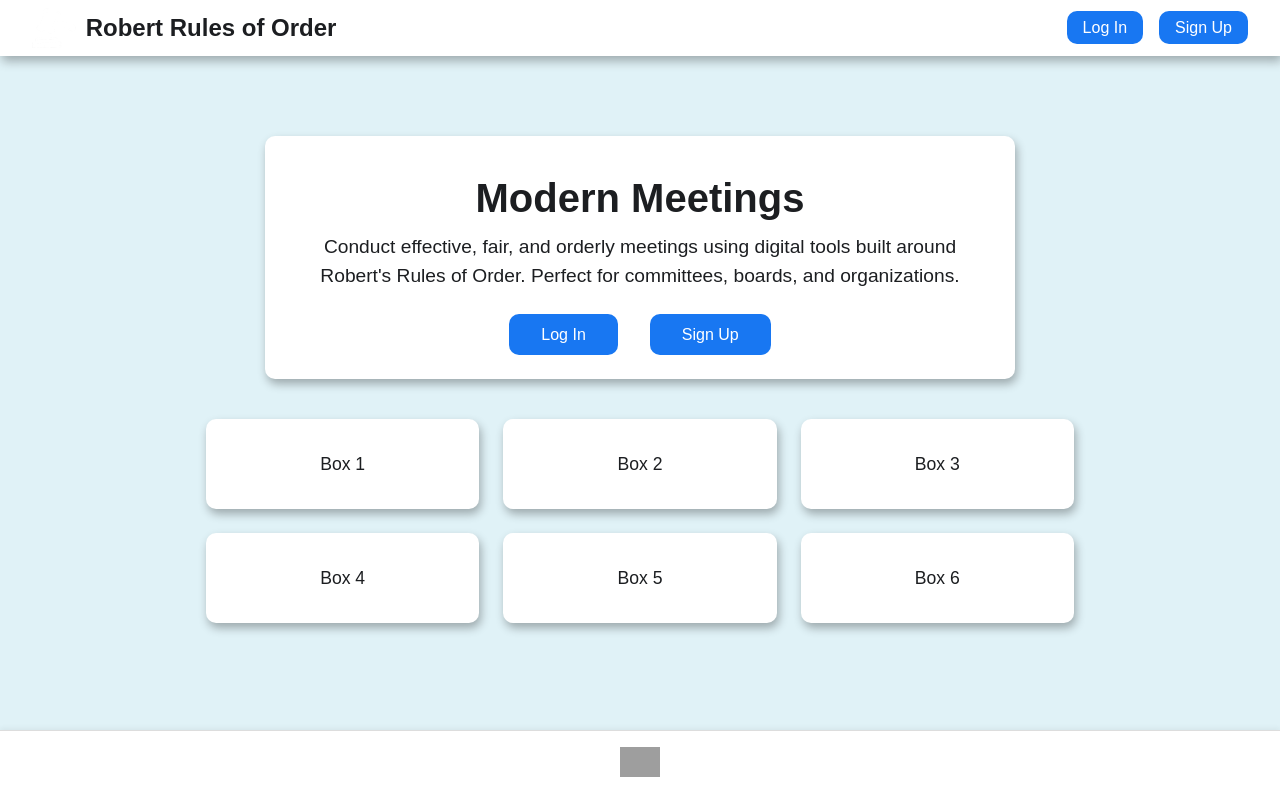
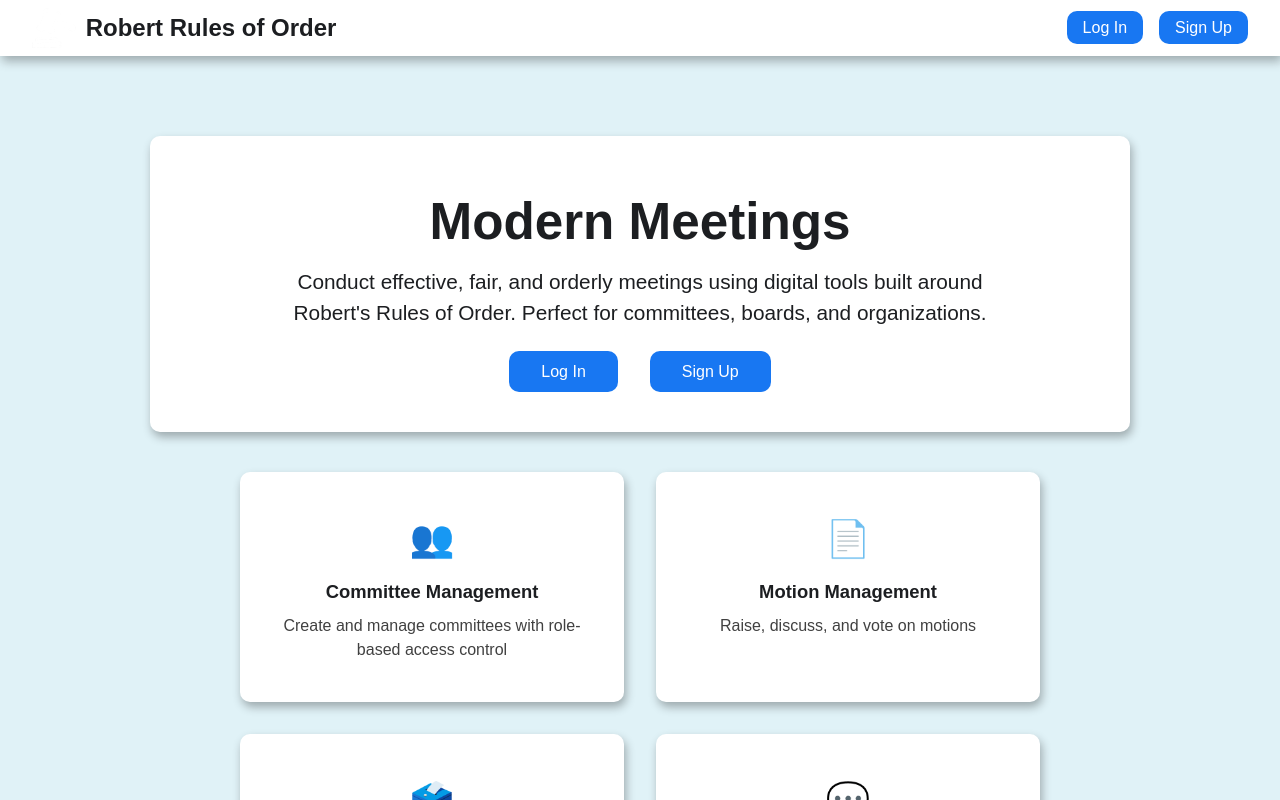
Before and after one commit to calebelster/CSCI432_RROO, a React (Vite) app: page / in a window 1280 px wide. Built offline with nearby package versions, Linux system fonts and the light colour scheme; no server answers; grey boxes are pictures that could not be loaded; a web font is replaced by a local one.

Commit message:
landing page customization

```diff
--- a/src/pages/LandingPage.jsx
+++ b/src/pages/LandingPage.jsx
@@ -27,13 +27,60 @@ function LandingPage() {
                 </div>
             </main>
             <div className="info-grid">
-                <div className="info-box">Box 1</div>
-                <div className="info-box">Box 2</div>
-                <div className="info-box">Box 3</div>
-                <div className="info-box">Box 4</div>
-                <div className="info-box">Box 5</div>
-                <div className="info-box">Box 6</div>
+                <div className="info-box">
+                    <div className="icon">👥</div>
+                    <div className="info-title">Committee Management</div>
+                    <div className="info-text">Create and manage committees with role-based access control</div>
+                </div>
+                <div className="info-box">
+                    <div className="icon">📄</div>
+                    <div className="info-title">Motion Management</div>
+                    <div className="info-text">Raise, discuss, and vote on motions</div>
+                </div>
+                <div className="info-box">
+                    <div className="icon">🗳️</div>
+                    <div className="info-title">Voting System</div>
+                    <div className="info-text">Anonymous or recorded voting</div>
+                </div>
+                <div className="info-box">
+                    <div className="icon">💬</div>
+                    <div className="info-title">Discussions</div>
+                    <div className="info-text">Give your thoughts on whether you support a motion</div>
+                </div>
+                <div className="info-box">
+                    <div className="icon">🔒</div>
+                    <div className="info-title">Role-based Permissions</div>
+                    <div className="info-text">Owner, Chair, Member, and Observer roles</div>
+                </div>
+                {/* Parliamentary Procedure box removed per request */}
             </div>
+
+            <section className="how-section">
+                <h2>How It Works</h2>
+                <p className="how-sub">Simple steps to get your committee running smoothly</p>
+                <div className="how-steps">
+                    <div className="how-step">
+                        <div className="step-num">1</div>
+                        <div className="step-title">Create Committee</div>
+                        <div className="step-desc">Set up your committee and invite members</div>
+                    </div>
+                    <div className="how-step">
+                        <div className="step-num">2</div>
+                        <div className="step-title">Assign Roles</div>
+                        <div className="step-desc">Designate chairs, members, and observers</div>
+                    </div>
+                    <div className="how-step">
+                        <div className="step-num">3</div>
+                        <div className="step-title">Raise Motions</div>
+                        <div className="step-desc">Submit motions for discussion and voting</div>
+                    </div>
+                    <div className="how-step">
+                        <div className="step-num">4</div>
+                        <div className="step-title">Vote</div>
+                        <div className="step-desc">Vote on motions</div>
+                    </div>
+                </div>
+            </section>
         </>
     );
 }
--- a/src/styles/landing.css
+++ b/src/styles/landing.css
@@ -3,7 +3,7 @@
 :root {
     --border-radius: 10px;
     --background: var(--bg);
-    --box-shadow: 2px 5px 10px rgba(0,0,0,0.3);
+    --box-shadow: 2px 5px 10px rgba(0, 0, 0, 0.3);
 }
 
 body {
@@ -60,22 +60,23 @@ body {
     align-items: center;
     margin-top: 80px;
     background: var(--card);
-    padding: 2rem 2rem 2rem 2rem; /* top right bottom left */
+    padding: 3rem 3rem 3rem 3rem;
+    /* top right bottom left */
     border-radius: var(--border-radius);
     box-shadow: var(--box-shadow);
-    max-width: 750px;
+    max-width: 980px;
     margin-left: auto;
     margin-right: auto;
 }
 
 .main-title {
-    font-size: 2.5rem;
+    font-size: 3.2rem;
     margin: 0;
     color: var(--text);
 }
 
 .main-desc {
-    font-size: 1.2rem;
+    font-size: 1.3rem;
     margin-bottom: 2rem;
     color: var(--text);
     text-align: center;
@@ -99,20 +100,122 @@ body {
 }
 
 .info-grid {
-    display: grid;
-    grid-template-columns: repeat(3, 1fr);
-    gap: 1.5rem;
-    max-width: 900px;
+    display: flex;
+    flex-wrap: wrap;
+    justify-content: center;
+    /* center items as a group */
+    gap: 2rem;
+    /* Make the info grid span ~75% of the viewport and center it */
+    width: 75vw;
+    max-width: 1280px;
     margin: 2.5rem auto 0 auto;
     padding: 0 1rem;
+    box-sizing: border-box;
 }
 
 .info-box {
+    flex: 1 1 300px;
+    /* allow boxes to wrap, prefer three across */
+    max-width: 460px;
+    /* limit width so three fit comfortably */
     background: var(--card);
     border-radius: var(--border-radius);
     box-shadow: var(--box-shadow);
-    padding: 2rem 1.5rem;
+    padding: 2.5rem 2rem;
     text-align: center;
-    font-size: 1.1rem;
+    font-size: 1.15rem;
     color: var(--text);
 }
+
+.info-box .icon {
+    font-size: 36px;
+    margin-bottom: 12px;
+}
+
+.info-title {
+    font-weight: 700;
+    margin-bottom: 8px;
+    font-size: 1.15rem;
+}
+
+.info-text {
+    font-size: 1rem;
+    color: rgba(0, 0, 0, 0.75);
+}
+
+.how-section {
+    margin: 3rem auto;
+    text-align: center;
+    max-width: 1000px;
+}
+
+.how-section h2 {
+    font-size: 1.15rem;
+    margin: 0 0 0.6rem 0;
+    color: var(--text);
+}
+
+.how-sub {
+    color: rgba(0, 0, 0, 0.6);
+    margin-bottom: 1.5rem;
+    font-size: 1.03rem;
+}
+
+.how-steps {
+    display: flex;
+    gap: 1.5rem;
+    justify-content: center;
+    flex-wrap: wrap;
+}
+
+.how-step {
+    background: var(--card);
+    border-radius: 10px;
+    padding: 1.5rem 1.25rem;
+    width: 240px;
+    box-shadow: var(--box-shadow);
+}
+
+.step-num {
+    width: 44px;
+    height: 44px;
+    border-radius: 50%;
+    background: #0b2b4a;
+    color: white;
+    display: inline-flex;
+    align-items: center;
+    justify-content: center;
+    font-weight: 700;
+    margin-bottom: 10px;
+}
+
+.step-title {
+    font-weight: 700;
+    margin-bottom: 6px;
+}
+
+.step-desc {
+    font-size: 0.9rem;
+    color: rgba(0, 0, 0, 0.65);
+}
+
+/* Large-screen layout: force fixed box width so exactly 3 boxes fit per top row */
+@media (min-width: 1200px) {
+    .info-box {
+        flex: 0 0 384px;
+        /* (1200px - 2*gap) / 3 ≈ 384px */
+        max-width: 384px;
+    }
+}
+
+/* Keep How It Works steps on a single centered row at wide viewports */
+@media (min-width: 1000px) {
+    .how-steps {
+        flex-wrap: nowrap;
+        gap: 2rem;
+    }
+
+    .how-step {
+        width: 260px;
+    }
+}
```
